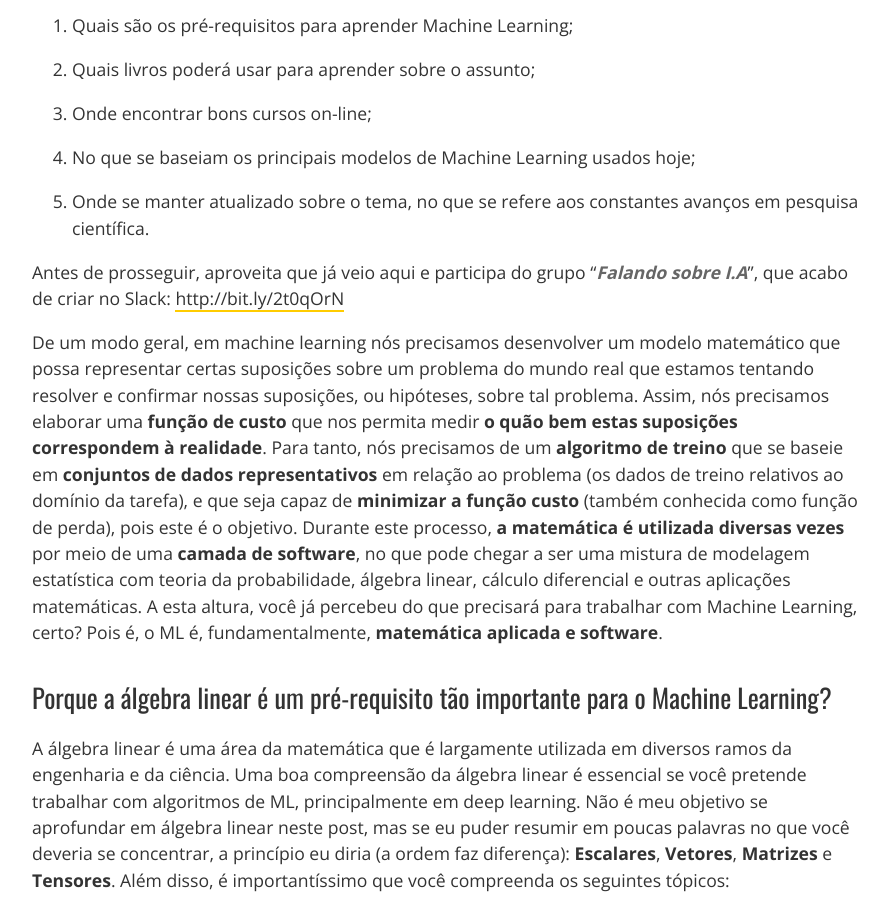
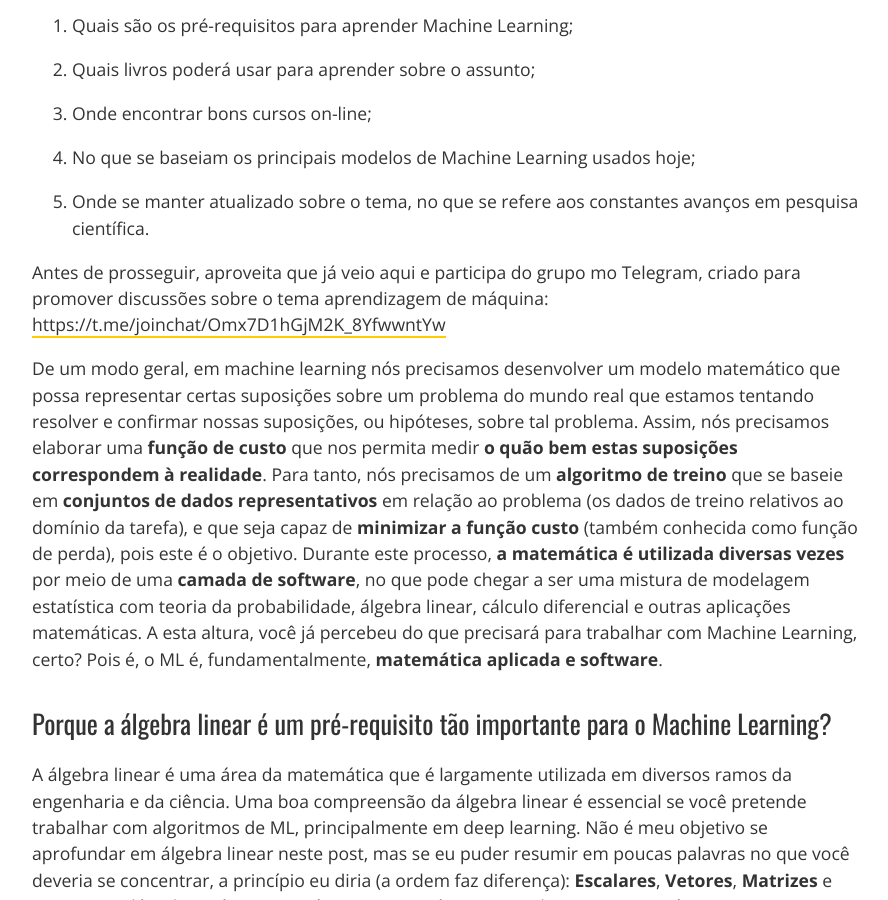
Before and after one commit to luisfredgs/luisfredgs.github.io, a Jekyll site: the page built from _posts/2018-01-18-dicas-para-aprender-machine-learning.md, in a window 1280 px wide and 900 px high, scrolled down 1342 px. Shown: the whole window, without its empty margins (192-1080 px from the left). Built offline with Jekyll 4.4.1, drawn with Linux system fonts in a browser that asks for light colours; comment, search, counter and statistics services are not loaded.

Commit message:
Update 2018-01-18-dicas-para-aprender-machine-learning.md

```diff
--- a/_posts/2018-01-18-dicas-para-aprender-machine-learning.md
+++ b/_posts/2018-01-18-dicas-para-aprender-machine-learning.md
@@ -24,7 +24,7 @@ No final deste texto, você saberá sobre:
 
 1. Onde se manter atualizado sobre o tema, no que se refere aos constantes avanços em pesquisa científica.
 
-Antes de prosseguir, aproveita que já veio aqui e participa do grupo “***Falando sobre I.A***”, que acabo de criar no Slack: [http://bit.ly/2t0qOrN](http://bit.ly/2t0qOrN)
+Antes de prosseguir, aproveita que já veio aqui e participa do grupo mo Telegram, criado para promover discussões sobre o tema aprendizagem de máquina: [https://t.me/joinchat/Omx7D1hGjM2K_8YfwwntYw](https://t.me/joinchat/Omx7D1hGjM2K_8YfwwntYw)
 
 De um modo geral, em machine learning nós precisamos desenvolver um modelo matemático que possa representar certas suposições sobre um problema do mundo real que estamos tentando resolver e confirmar nossas suposições, ou hipóteses, sobre tal problema. Assim, nós precisamos elaborar uma **função de custo** que nos permita medir **o quão bem estas suposições correspondem à realidade**. Para tanto, nós precisamos de um **algoritmo de treino** que se baseie em **conjuntos de dados representativos** em relação ao problema (os dados de treino relativos ao domínio da tarefa), e que seja capaz de **minimizar a função custo** (também conhecida como função de perda), pois este é o objetivo. Durante este processo, **a matemática é utilizada diversas vezes** por meio de uma **camada de software**, no que pode chegar a ser uma mistura de modelagem estatística com teoria da probabilidade, álgebra linear, cálculo diferencial e outras aplicações matemáticas. A esta altura, você já percebeu do que precisará para trabalhar com Machine Learning, certo? Pois é, o ML é, fundamentalmente, **matemática aplicada e software**.
 
```
